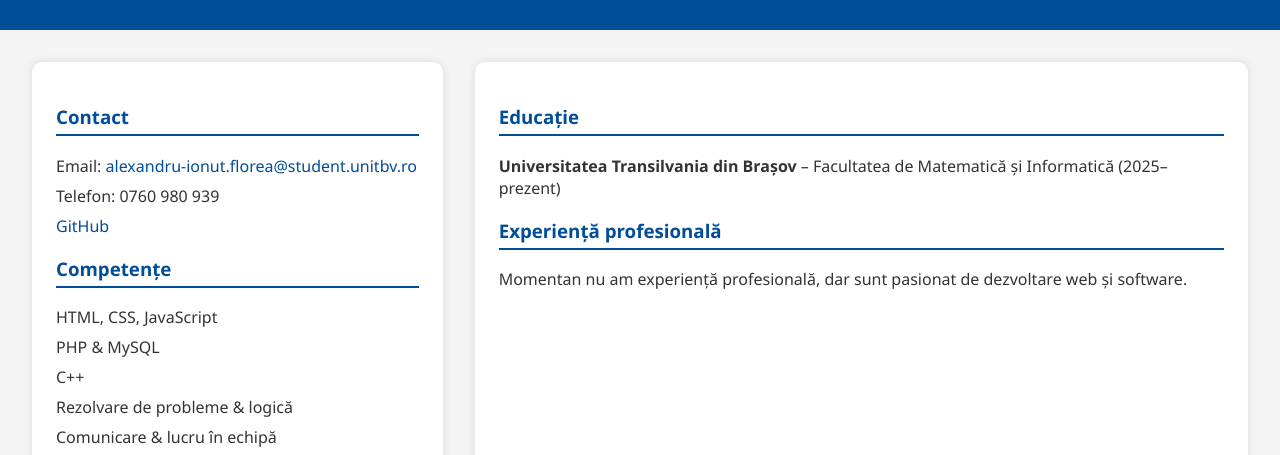
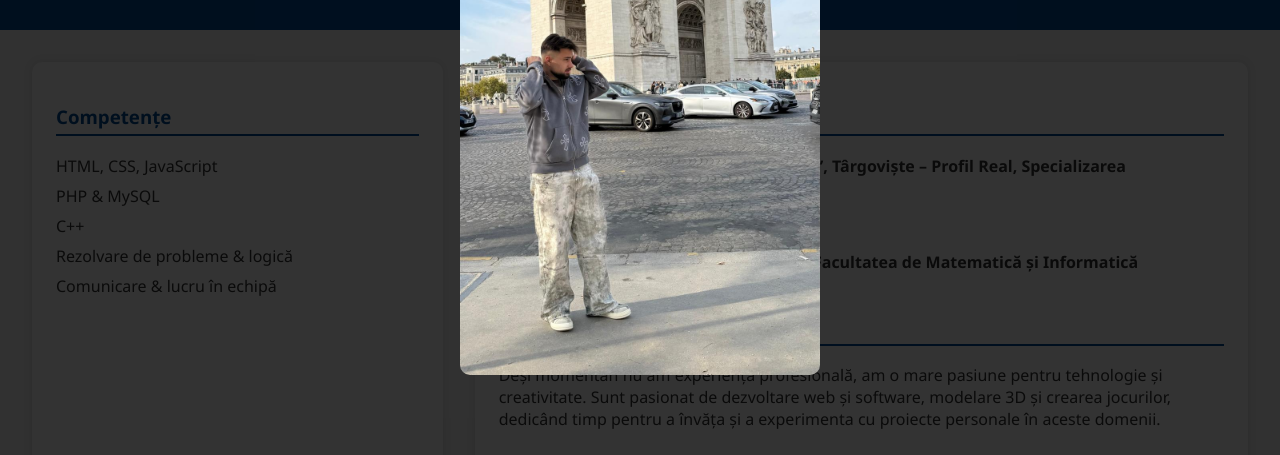
Before and after one commit to Florea21/Tema2, a plain HTML site: page index.html in a window 1280 px wide. Both pictures are taken after a click on the picture 640 px from the left and 110 px from the top of the page. Shown: the part 345-800 px from the top of the page. Drawn offline with Linux system fonts and the light colour scheme.

Commit message:
Update index.html

```diff
--- a/index.html
+++ b/index.html
@@ -10,7 +10,9 @@
 
 <body>
     <header>
-        <img src="poza.png" alt="Poza de profil" class="profile-photo">
+        <!-- Poza de profil -->
+        <img src="poza.png" alt="Poza de profil" class="profile-photo" id="profilePhoto">
+
         <h1>Florea Alexandru-Ionuț</h1>
         <h2>Student la Informatică</h2>
 
@@ -21,17 +23,6 @@
     <main class="container">
         <!-- Coloana stângă -->
         <aside class="left-column">
-            <section class="contact">
-                <h3>Contact</h3>
-                <ul>
-                    <li>Email: <a
-                            href="mailto:alexandru-ionut.florea@student.unitbv.ro">alexandru-ionut.florea@student.unitbv.ro</a>
-                    </li>
-                    <li>Telefon: 0760 980 939</li>
-                    <li><a href="https://github.com/Florea21" target="_blank">GitHub</a></li>
-                </ul>
-            </section>
-
             <section class="skills">
                 <h3>Competențe</h3>
                 <ul>
@@ -49,26 +40,49 @@
             <section class="education">
                 <h3>Educație</h3>
                 <ul>
-                    <li><strong>Universitatea Transilvania din Brașov</strong> – Facultatea de Matematică și Informatică
-                        (2025–prezent)</li>
+                    <li>
+                        <strong>Colegiul Național „Constantin Carabella”, Târgoviște – Profil Real,
+                            Specializarea Matematică-Informatică </strong><br>
+                        Septembrie 2019 – Iunie 2023<br>
+                        Medie Bacalaureat: 9.10
+                    </li>
+                    <li>
+                        <strong>Universitatea Transilvania din Brașov – Facultatea de Matematică și
+                            Informatică</strong><br>
+                        Octombrie 2023 – prezent
+                    </li>
                 </ul>
             </section>
 
             <section class="experience">
                 <h3>Experiență profesională</h3>
                 <ul>
-                    <li>Momentan nu am experiență profesională, dar sunt pasionat de dezvoltare web și software.</li>
+                    <li>Deși momentan nu am experiență profesională, am o mare pasiune pentru tehnologie și
+                        creativitate. Sunt pasionat de dezvoltare web și software, modelare 3D și crearea jocurilor,
+                        dedicând timp pentru a învăța și a experimenta cu proiecte personale în aceste domenii.</li>
                 </ul>
             </section>
         </section>
     </main>
 
     <footer>
+        <h3>Contact</h3>
+        <ul>
+            <li>Email: <a
+                    href="mailto:alexandru-ionut.florea@student.unitbv.ro">alexandru-ionut.florea@student.unitbv.ro</a>
+            </li>
+            <li>Telefon: +40 760 980 939</li>
+            <li>GitHub: <a href="https://github.com/Florea21" target="_blank">Vezi aici profilul meu de GitHub</a></li>
+        </ul>
         <p>&copy; 2025 Florea Alexandru-Ionuț. Toate drepturile rezervate.</p>
     </footer>
 
-    <!-- Script Night Mode -->
+    <!-- Overlay pentru poza mare -->
+    <div id="overlay"></div>
+
+    <!-- Script Night Mode + Lightbox -->
     <script>
+        // Night Mode
         const button = document.getElementById('toggle-theme');
         button.addEventListener('click', () => {
             document.body.classList.toggle('dark-mode');
@@ -78,8 +92,20 @@
                 button.textContent = '🌙 Night Mode';
             }
         });
+
+        // Lightbox poza de profil
+        const profilePhoto = document.getElementById('profilePhoto');
+        const overlay = document.getElementById('overlay');
+
+        profilePhoto.addEventListener('click', () => {
+            overlay.innerHTML = `<img src="${profilePhoto.src}" alt="Poza de profil">`;
+            overlay.style.display = 'flex';
+        });
+
+        overlay.addEventListener('click', () => {
+            overlay.style.display = 'none';
+        });
     </script>
 </body>
 
-
 </html>
```
